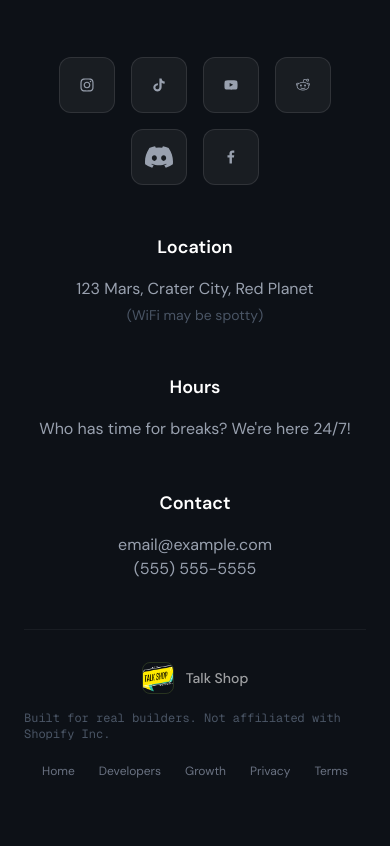
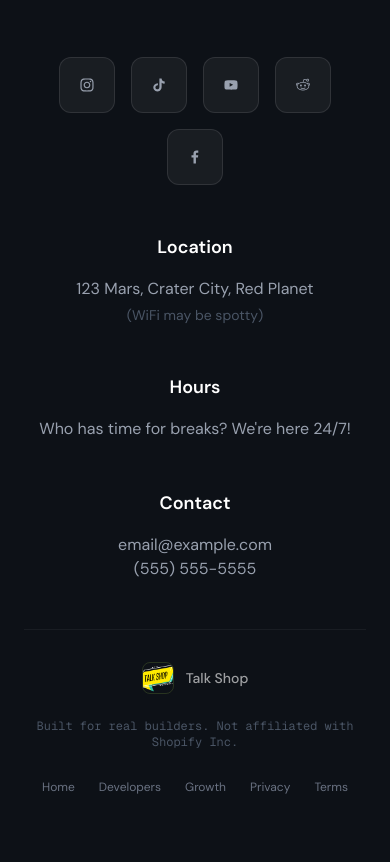
Before and after one commit to danhilse/talk-shop, a Next.js app: page /shopify-dev-community in a window 390 px wide. Shown: the part 8040-8902 px from the top of the page. Built offline with nearby package versions, Linux system fonts and the light colour scheme.

Commit message:
Refactor footer and navigation components by removing unused DiscordIcon, adjusting button sizes and paddings for improved aesthetics, and enhancing layout spacing in the hero section for better visual consistency.

```diff
--- a/components/footer.tsx
+++ b/components/footer.tsx
@@ -10,7 +10,6 @@ import {
 } from "@/components/motion";
 
 import {
-  DiscordIcon,
   InstagramIcon,
   TikTokIcon,
   YouTubeIcon,
@@ -23,7 +22,6 @@ const socialLinks = [
   { name: "TikTok", href: "https://www.tiktok.com/@talkshopify", icon: TikTokIcon },
   { name: "YouTube", href: "https://www.youtube.com/@TalkShopify", icon: YouTubeIcon },
   { name: "Reddit", href: "https://www.reddit.com/r/talkshopify/", icon: RedditIcon },
-  { name: "Discord", href: "https://discord.gg/talk-shop", icon: DiscordIcon },
   { name: "Facebook", href: "https://www.facebook.com/letstalkshopify", icon: FacebookIcon },
 ];
 
@@ -109,7 +107,7 @@ export function Footer() {
           transition={{ delay: 0.3 }}
           className="mt-12 border-t border-white/5 pt-8"
         >
-          <div className="flex flex-col items-center justify-between gap-4 md:flex-row">
+          <div className="flex flex-col items-center justify-between gap-6 md:flex-row md:gap-4">
             <motion.div
               whileHover={{ scale: 1.05 }}
               className="flex items-center gap-3"
@@ -124,10 +122,10 @@ export function Footer() {
               </div>
               <span className="text-sm font-medium text-white/60">Talk Shop</span>
             </motion.div>
-            <p className="font-mono text-xs text-gray-600">
+            <p className="font-mono text-xs text-gray-600 text-center">
               Built for real builders. Not affiliated with Shopify Inc.
             </p>
-            <div className="flex gap-6">
+            <div className="flex flex-wrap justify-center gap-x-6 gap-y-3">
               {navLinks.map((link) => (
                 <motion.div key={link.label} whileHover={{ y: -2 }}>
                   {link.href.startsWith("/") ? (
--- a/components/home/hero-section.tsx
+++ b/components/home/hero-section.tsx
@@ -17,11 +17,12 @@ export function HeroSection() {
     offset: ["start start", "end start"],
   });
 
-  const heroY = useTransform(scrollYProgress, [0, 1], ["0%", "20%"]);
+  // Delay parallax start - content stays fixed for first 40% of scroll, then moves
+  const heroY = useTransform(scrollYProgress, [0, 0.4, 1], ["0%", "0%", "15%"]);
   const smoothY = useSpring(heroY, { stiffness: 100, damping: 30 });
 
   return (
-    <section ref={heroRef} className="relative min-h-screen overflow-hidden pt-20">
+    <section ref={heroRef} className="relative min-h-screen overflow-hidden pt-16 md:pt-20">
       {/* Background effects */}
       <div className="absolute inset-0 grid-pattern opacity-50"></div>
       <Floating duration={8} distance={20}>
@@ -52,7 +53,7 @@ export function HeroSection() {
 
       <motion.div
         style={{ y: smoothY }}
-        className="relative mx-auto max-w-7xl px-6 py-32 lg:py-40"
+        className="relative mx-auto max-w-7xl px-6 py-16 sm:py-24 lg:py-40"
       >
         <div className="flex flex-col items-center text-center">
           {/* Eyebrow badge */}
@@ -60,7 +61,7 @@ export function HeroSection() {
             initial={{ opacity: 0, y: 30, scale: 0.9 }}
             animate={{ opacity: 1, y: 0, scale: 1 }}
             transition={{ duration: 0.6, ease: [0.25, 0.4, 0.25, 1] }}
-            className="mb-10 inline-flex items-center gap-3 rounded-full border border-shopify/30 bg-shopify/5 px-5 py-2.5 backdrop-blur-sm"
+            className="mb-6 md:mb-10 inline-flex items-center gap-3 rounded-full border border-shopify/30 bg-shopify/5 px-5 py-2.5 backdrop-blur-sm"
           >
             <span className="relative flex h-2 w-2">
               <span className="absolute inline-flex h-full w-full animate-ping rounded-full bg-shopify opacity-75"></span>
@@ -76,7 +77,7 @@ export function HeroSection() {
             initial={{ opacity: 0, y: 30 }}
             animate={{ opacity: 1, y: 0 }}
             transition={{ duration: 0.6, delay: 0.1, ease: [0.25, 0.4, 0.25, 1] }}
-            className="mb-10 max-w-5xl"
+            className="mb-6 md:mb-10 max-w-5xl"
           >
             <motion.span
               initial={{ opacity: 0, y: 20 }}
@@ -131,7 +132,7 @@ export function HeroSection() {
             initial={{ opacity: 0, y: 20 }}
             animate={{ opacity: 1, y: 0 }}
             transition={{ duration: 0.6, delay: 0.3 }}
-            className="mb-12 max-w-2xl text-lg leading-relaxed text-gray-400 lg:text-xl"
+            className="mb-8 md:mb-12 max-w-2xl text-lg leading-relaxed text-gray-400 lg:text-xl"
           >
             Welcome to our Shopify Discord server. Connect with merchants, experts, and eCommerce pros to share insights, solve problems, and level up your store. Whether you&apos;re just starting or scaling to the moon—we&apos;re here as a{" "}
             <span className="relative inline-block">
--- a/components/nav.tsx
+++ b/components/nav.tsx
@@ -256,9 +256,9 @@ export function Nav() {
                     target="_blank"
                     rel="noopener noreferrer"
                     onClick={closeMenu}
-                    className="flex items-center justify-center gap-2 w-full rounded-full bg-shopify px-5 py-3 text-base font-semibold text-midnight transition-all hover:bg-lime focus-visible:outline-none focus-visible:ring-2 focus-visible:ring-shopify focus-visible:ring-offset-2 focus-visible:ring-offset-midnight"
+                    className="flex items-center justify-center gap-3 w-full rounded-full bg-shopify px-6 py-4 text-lg font-semibold text-midnight transition-all hover:bg-lime focus-visible:outline-none focus-visible:ring-2 focus-visible:ring-shopify focus-visible:ring-offset-2 focus-visible:ring-offset-midnight"
                   >
-                    <DiscordIcon className="h-5 w-5" />
+                    <DiscordIcon className="h-6 w-6" />
                     <span>Join Discord</span>
                   </a>
                 </motion.div>
```
